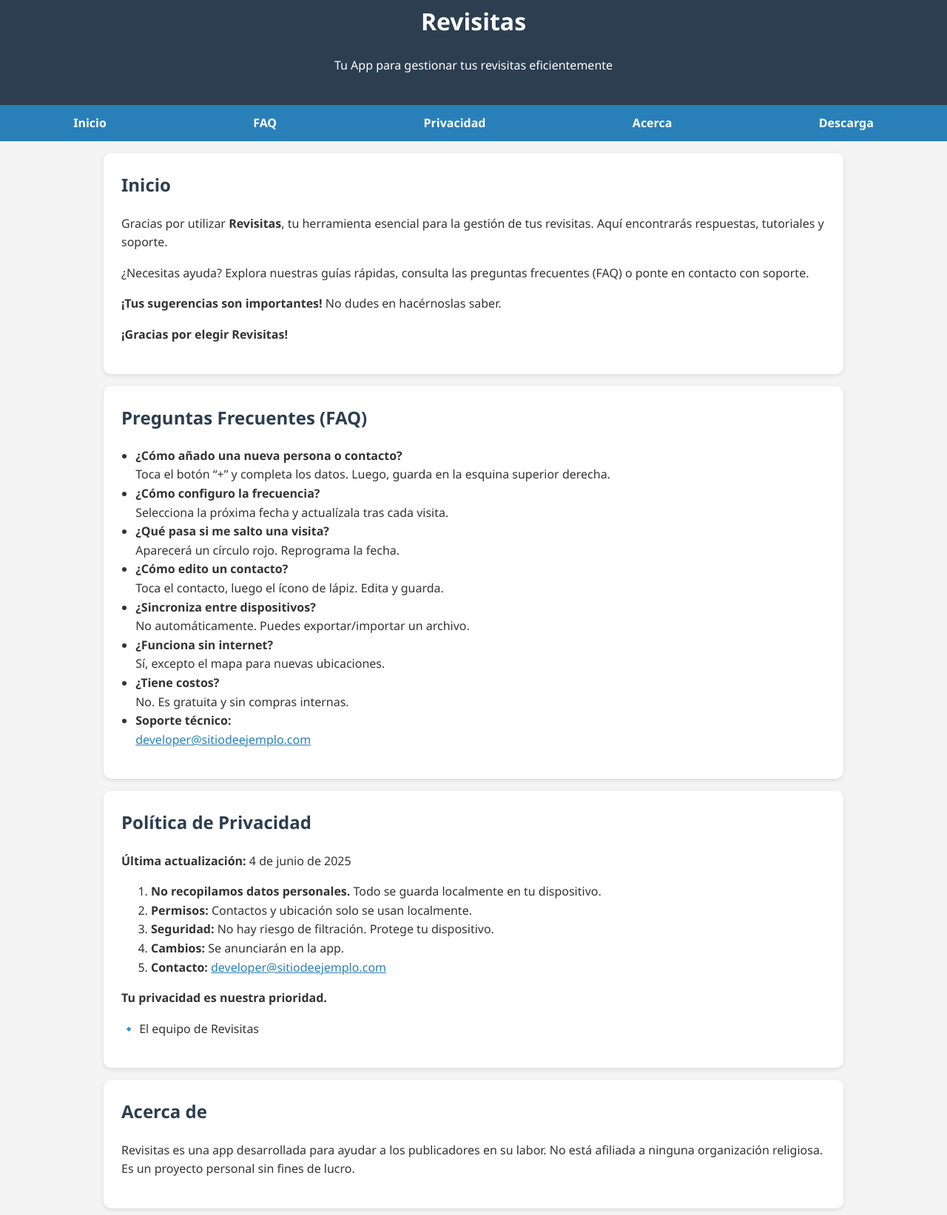
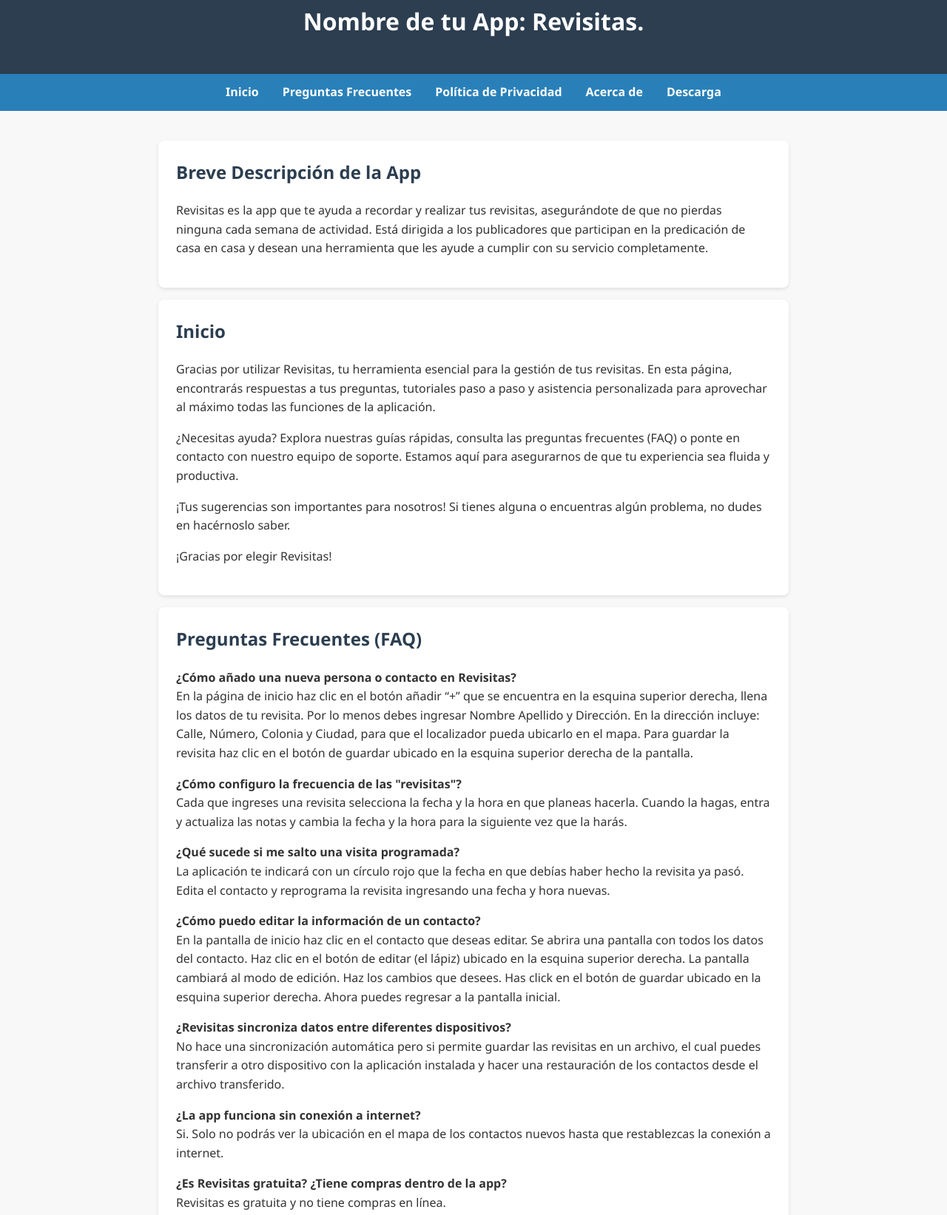
Before and after one commit to Codoflaco/revisitas, a plain HTML site: page index.html in a window 1280 px wide. Shown: the part 42-1685 px from the top of the page at 74% size. Drawn offline with Linux system fonts and the light colour scheme.

Commit message:
Update index.html

```diff
--- a/index.html
+++ b/index.html
@@ -3,12 +3,12 @@
 <head>
   <meta charset="UTF-8" />
   <meta name="viewport" content="width=device-width, initial-scale=1.0" />
-  <title>Revisitas - App de Gestión</title>
+  <title>Revisitas</title>
   <style>
     :root {
       --primary-color: #2c3e50;
-      --secondary-color: #2980b9;
-      --background-color: #f4f4f4;
+      --accent-color: #2980b9;
+      --background-color: #f8f8f8;
       --text-color: #333;
     }
 
@@ -18,46 +18,50 @@
 
     body {
       margin: 0;
-      font-family: 'Segoe UI', Tahoma, Geneva, Verdana, sans-serif;
-      background: var(--background-color);
+      font-family: 'Segoe UI', sans-serif;
+      background-color: var(--background-color);
       color: var(--text-color);
       line-height: 1.6;
     }
 
     header {
-      background: var(--primary-color);
+      background-color: var(--primary-color);
       color: white;
+      padding: 1.5rem;
       text-align: center;
-      padding: 1.5rem 1rem;
     }
 
     nav {
       display: flex;
       flex-wrap: wrap;
       justify-content: center;
-      background: var(--secondary-color);
+      background-color: var(--accent-color);
     }
 
     nav a {
+      color: white;
       padding: 0.75rem 1rem;
-      color: white;
       text-decoration: none;
-      font-weight: 600;
-      flex: 1 0 auto;
+      font-weight: bold;
       text-align: center;
     }
 
     nav a:hover {
-      background: #1f618d;
+      background-color: #1f5f8b;
+    }
+
+    main {
+      max-width: 900px;
+      margin: auto;
+      padding: 1.5rem;
     }
 
     section {
-      background: white;
-      margin: 1rem auto;
+      background-color: white;
+      margin: 1rem 0;
       padding: 1.5rem;
-      max-width: 1000px;
-      border-radius: 10px;
-      box-shadow: 0 2px 6px rgba(0, 0, 0, 0.1);
+      border-radius: 8px;
+      box-shadow: 0 2px 5px rgba(0,0,0,0.1);
     }
 
     h2 {
@@ -65,16 +69,8 @@
       margin-top: 0;
     }
 
-    ul {
-      padding-left: 1.2rem;
-    }
-
-    a {
-      color: var(--secondary-color);
-    }
-
     footer {
-      background: var(--primary-color);
+      background-color: var(--primary-color);
       color: white;
       text-align: center;
       padding: 1rem;
@@ -85,85 +81,119 @@
       nav a {
         flex: 1 1 100%;
         padding: 1rem;
-        font-size: 1rem;
+      }
+
+      main {
+        padding: 1rem;
       }
 
       section {
         padding: 1rem;
-        margin: 0.5rem;
-      }
-
-      header h1 {
-        font-size: 1.5rem;
       }
     }
   </style>
 </head>
 <body>
+
 <header>
-    <h1>Revisitas</h1>
-    <p>Tu App para gestionar tus revisitas eficientemente</p>
+  <h1>Nombre de tu App: Revisitas.</h1>
 </header>
 
 <nav>
   <a href="#inicio">Inicio</a>
-    <a href="#faq">FAQ</a>
-    <a href="#privacidad">Privacidad</a>
-    <a href="#acerca">Acerca</a>
+  <a href="#faq">Preguntas Frecuentes</a>
+  <a href="#privacidad">Política de Privacidad</a>
+  <a href="#acerca">Acerca de</a>
   <a href="#descarga">Descarga</a>
 </nav>
 
+<main>
+  <section id="descripcion">
+    <h2>Breve Descripción de la App</h2>
+    <p>Revisitas es la app que te ayuda a recordar y realizar tus revisitas, asegurándote de que no pierdas ninguna cada semana de actividad. Está dirigida a los publicadores que participan en la predicación de casa en casa y desean una herramienta que les ayude a cumplir con su servicio completamente.</p>
+  </section>
+
   <section id="inicio">
     <h2>Inicio</h2>
-    <p>Gracias por utilizar <strong>Revisitas</strong>, tu herramienta esencial para la gestión de tus revisitas. Aquí encontrarás respuestas, tutoriales y soporte.</p>
-    <p>¿Necesitas ayuda? Explora nuestras guías rápidas, consulta las preguntas frecuentes (FAQ) o ponte en contacto con soporte.</p>
-    <p><strong>¡Tus sugerencias son importantes!</strong> No dudes en hacérnoslas saber.</p>
-    <p><strong>¡Gracias por elegir Revisitas!</strong></p>
+    <p>Gracias por utilizar Revisitas, tu herramienta esencial para la gestión de tus revisitas. En esta página, encontrarás respuestas a tus preguntas, tutoriales paso a paso y asistencia personalizada para aprovechar al máximo todas las funciones de la aplicación.</p>
+    <p>¿Necesitas ayuda? Explora nuestras guías rápidas, consulta las preguntas frecuentes (FAQ) o ponte en contacto con nuestro equipo de soporte. Estamos aquí para asegurarnos de que tu experiencia sea fluida y productiva.</p>
+    <p>¡Tus sugerencias son importantes para nosotros! Si tienes alguna o encuentras algún problema, no dudes en hacérnoslo saber.</p>
+    <p>¡Gracias por elegir Revisitas!</p>
   </section>
 
   <section id="faq">
     <h2>Preguntas Frecuentes (FAQ)</h2>
-    <ul>
-      <li><strong>¿Cómo añado una nueva persona o contacto?</strong><br />Toca el botón “+” y completa los datos. Luego, guarda en la esquina superior derecha.</li>
-      <li><strong>¿Cómo configuro la frecuencia?</strong><br />Selecciona la próxima fecha y actualízala tras cada visita.</li>
-      <li><strong>¿Qué pasa si me salto una visita?</strong><br />Aparecerá un círculo rojo. Reprograma la fecha.</li>
-      <li><strong>¿Cómo edito un contacto?</strong><br />Toca el contacto, luego el ícono de lápiz. Edita y guarda.</li>
-      <li><strong>¿Sincroniza entre dispositivos?</strong><br />No automáticamente. Puedes exportar/importar un archivo.</li>
-      <li><strong>¿Funciona sin internet?</strong><br />Sí, excepto el mapa para nuevas ubicaciones.</li>
-      <li><strong>¿Tiene costos?</strong><br />No. Es gratuita y sin compras internas.</li>
-      <li><strong>Soporte técnico:</strong><br />
-        <a href="mailto:developer@sitiodeejemplo.com">developer@sitiodeejemplo.com</a>
-      </li>
-    </ul>
+    <p><strong>¿Cómo añado una nueva persona o contacto en Revisitas?</strong><br>
+    En la página de inicio haz clic en el botón añadir “+” que se encuentra en la esquina superior derecha, llena los datos de tu revisita. Por lo menos debes ingresar Nombre Apellido y Dirección. En la dirección incluye: Calle, Número, Colonia y Ciudad, para que el localizador pueda ubicarlo en el mapa. Para guardar la revisita haz clic en el botón de guardar ubicado en la esquina superior derecha de la pantalla.</p>
+
+    <p><strong>¿Cómo configuro la frecuencia de las "revisitas"?</strong><br>
+    Cada que ingreses una revisita selecciona la fecha y la hora en que planeas hacerla. Cuando la hagas, entra y actualiza las notas y cambia la fecha y la hora para la siguiente vez que la harás.</p>
+
+    <p><strong>¿Qué sucede si me salto una visita programada?</strong><br>
+    La aplicación te indicará con un círculo rojo que la fecha en que debías haber hecho la revisita ya pasó. Edita el contacto y reprograma la revisita ingresando una fecha y hora nuevas.</p>
+
+    <p><strong>¿Cómo puedo editar la información de un contacto?</strong><br>
+    En la pantalla de inicio haz clic en el contacto que deseas editar. Se abrira una pantalla con todos los datos del contacto. Haz clic en el botón de editar (el lápiz) ubicado en la esquina superior derecha. La pantalla cambiará al modo de edición. Haz los cambios que desees. Has click en el botón de guardar ubicado en la esquina superior derecha. Ahora puedes regresar a la pantalla inicial.</p>
+
+    <p><strong>¿Revisitas sincroniza datos entre diferentes dispositivos?</strong><br>
+    No hace una sincronización automática pero si permite guardar las revisitas en un archivo, el cual puedes transferir a otro dispositivo con la aplicación instalada y hacer una restauración de los contactos desde el archivo transferido.</p>
+
+    <p><strong>¿La app funciona sin conexión a internet?</strong><br>
+    Si. Solo no podrás ver la ubicación en el mapa de los contactos nuevos hasta que restablezcas la conexión a internet.</p>
+
+    <p><strong>¿Es Revisitas gratuita? ¿Tiene compras dentro de la app?</strong><br>
+    Revisitas es gratuita y no tiene compras en línea.</p>
+
+    <p><strong>¿Cómo puedo obtener soporte técnico o reportar un problema?</strong><br>
+    Puedes enviar tu solicitud  al correo del desarrollador: <br>
+    developer@sitiodeejemplo.com</p>
   </section>
 
   <section id="privacidad">
     <h2>Política de Privacidad</h2>
-    <p><strong>Última actualización:</strong> 4 de junio de 2025</p>
-    <ol>
-      <li><strong>No recopilamos datos personales.</strong> Todo se guarda localmente en tu dispositivo.</li>
-      <li><strong>Permisos:</strong> Contactos y ubicación solo se usan localmente.</li>
-      <li><strong>Seguridad:</strong> No hay riesgo de filtración. Protege tu dispositivo.</li>
-      <li><strong>Cambios:</strong> Se anunciarán en la app.</li>
-      <li><strong>Contacto:</strong> <a href="mailto:developer@sitiodeejemplo.com">developer@sitiodeejemplo.com</a></li>
-    </ol>
-    <p><strong>Tu privacidad es nuestra prioridad.</strong></p>
-    <p>🔹 El equipo de Revisitas</p>
+    <p><strong>Última actualización:44 de junio de 2025</strong></p>
+    <p>En Revisitas, valoramos tu privacidad y nos comprometemos a proteger tus datos personales. Esta política explica cómo manejamos la información dentro de nuestra aplicación.</p>
+
+    <p><strong>1. Recopilación y Uso de Datos</strong><br>
+    No recopilamos ni almacenamos información personal. La aplicación no recaba datos del usuario ni accede a la información que gestionas dentro de ella.
+    Los datos de contactos se guardan únicamente en tu dispositivo. Tú tienes el control total sobre esta información, y la app no la transmite a servidores externos ni a terceros.
+    La ubicación de los contactos se muestra en mapas, pero estos datos no son recopilados ni almacenados por la app. La funcionalidad de mapas utiliza servicios externos (como Google Maps o Apple Maps), los cuales pueden tener sus propias políticas de privacidad.</p>
+
+    <p><strong>2. Permisos de la Aplicación</strong><br>
+    Revisitas puede solicitar los siguientes permisos para su correcto funcionamiento:
+    Acceso a contactos: Solo para gestionar y mostrar la información dentro de la app. No se comparte con nosotros ni con terceros.
+    Ubicación (opcional): Únicamente para mostrar direcciones en el mapa. No se almacena ni se envía a nuestros servidores.</p>
+
+    <p><strong>3. Seguridad de los Datos</strong><br>
+    Dado que la app no recopila ni almacena información personal, no hay riesgo de filtración de datos desde nuestros sistemas. Sin embargo, recomendamos proteger tu dispositivo con contraseñas seguras y mantenerlo actualizado.</p>
+
+    <p><strong>4. Cambios en esta Política</strong><br>
+    Nos reservamos el derecho de actualizar esta política ocasionalmente. Cualquier cambio será notificado dentro de la aplicación.</p>
+
+    <p><strong>5. Contacto</strong><br>
+    Si tienes preguntas sobre esta política o el manejo de datos en [Nombre de la App], contáctanos en:<br>
+    📧developer@sitiodeejemplo.com<br>
+    🌐www.sitiodeejemplo.com</p>
+
+    <p>Gracias por confiar en Revisitas.<br>
+    Tu privacidad es nuestra prioridad.<br>
+    🔹 El equipo de Revisitas</p>
   </section>
 
   <section id="acerca">
     <h2>Acerca de</h2>
-    <p>Revisitas es una app desarrollada para ayudar a los publicadores en su labor. No está afiliada a ninguna organización religiosa. Es un proyecto personal sin fines de lucro.</p>
+    <p>Revisitas es una aplicación desarrollada con el único propósito de proporcionar al usuario un herramienta para facilitar su labor como publicador, no tiene ninguna relación con la organización de los Testigos de Jehová, es una labor por iniciativa del desarrollador sin ningún interés económico o de otra índole.</p>
   </section>
 
   <section id="descarga">
     <h2>Descarga</h2>
-    <p>Descarga la app desde la tienda oficial:</p>
-    <p><a href="#" target="_blank"><strong>📥 Descargar en App Store</strong></a></p>
+    <p>[enlace a la app store]</p>
   </section>
+</main>
 
 <footer>
   &copy; 2025 Revisitas. Todos los derechos reservados.
 </footer>
+
 </body>
 </html>
```
Lines whose indentation alone changed are shown as unchanged.
